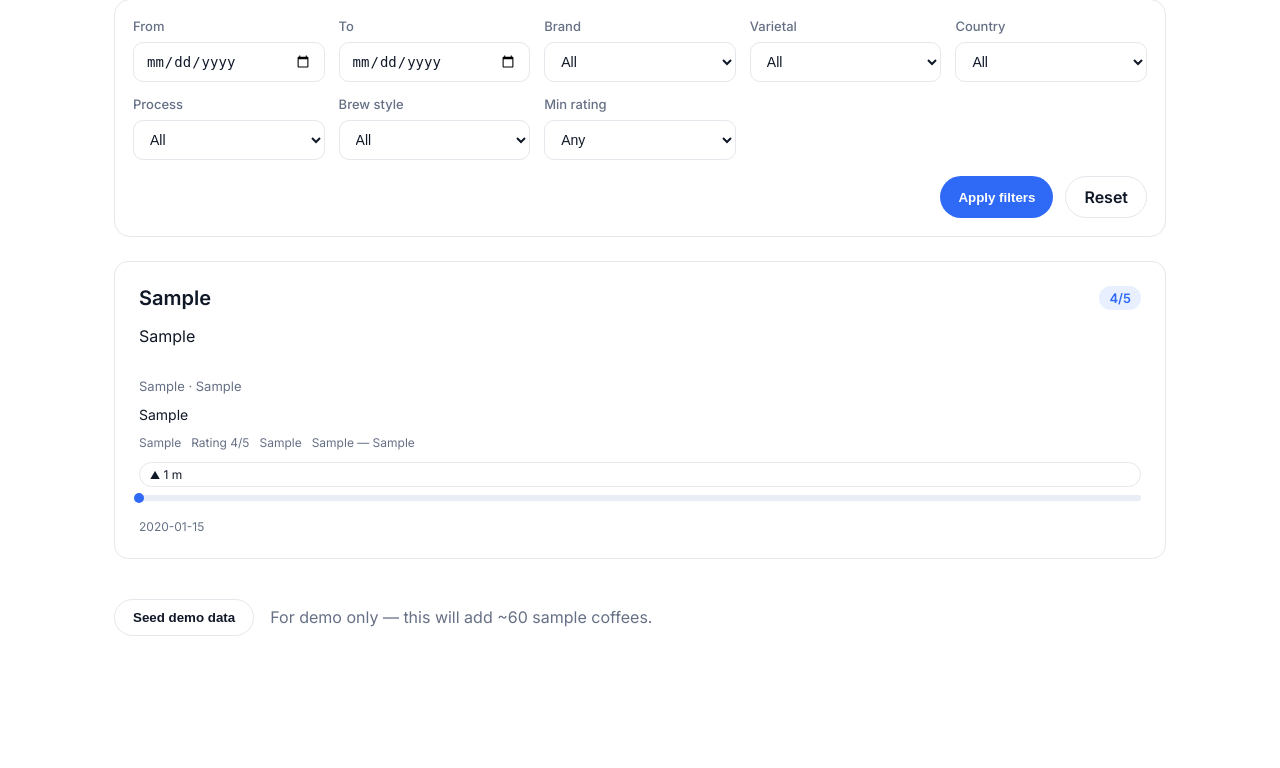
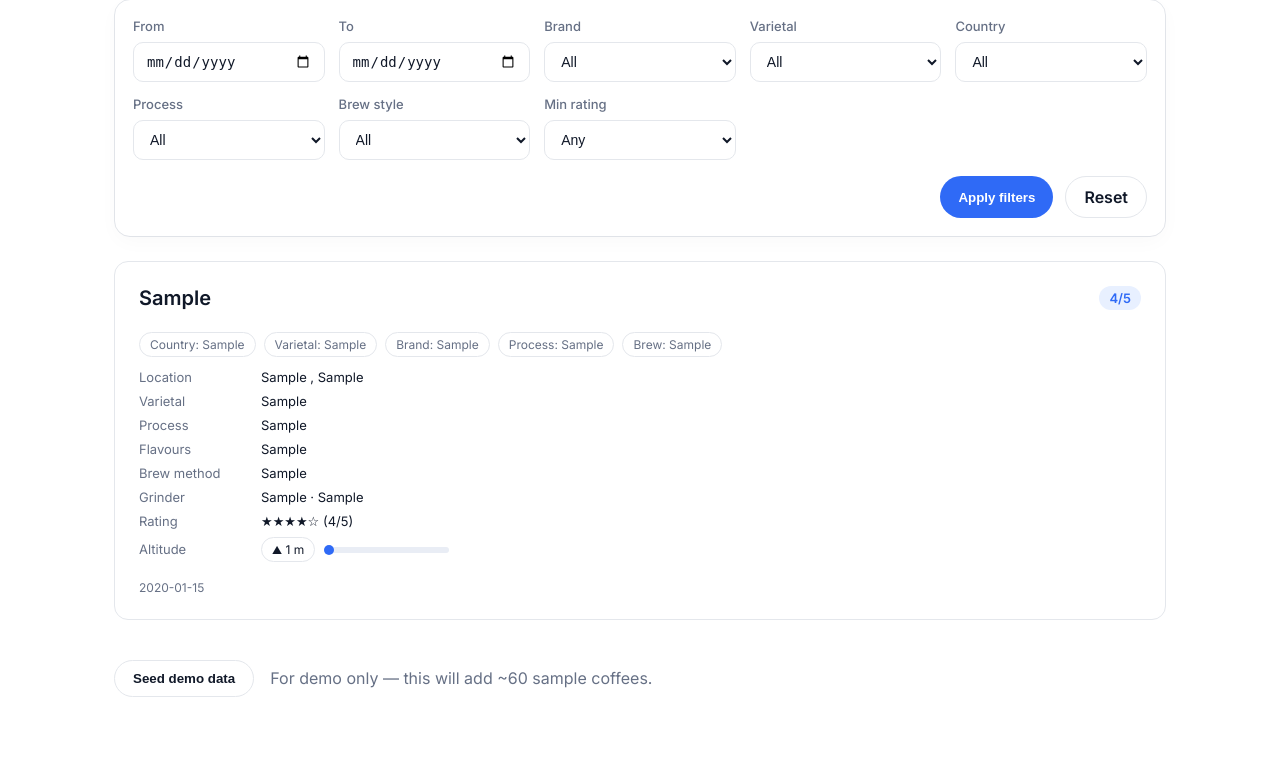
Before and after one commit to nicholasedger88/coffeelog, a Flask app: page /log in a window 1280 px wide. Shown: the part 179-947 px from the top of the page. Before the commit the page ends 815 px from the top, so only its background shows below. Run offline with Flask 3, Linux system fonts and the light colour scheme; tables that the repository leaves empty hold one stand-in row (values such as "Sample post").

Commit message:
Refresh log layout and map linking

```diff
--- a/app.py
+++ b/app.py
@@ -6,6 +6,7 @@ import sqlite3
 from datetime import datetime
 from pathlib import Path
 from typing import Any
+from urllib.parse import urlencode
 
 import pycountry
 import requests
@@ -68,6 +69,23 @@ def flag_country(country: str) -> str:
     if not flag:
         return country
     return f"{flag} {country}"
+
+
+@app.template_filter("format_latlon")
+def format_latlon(value: float | None) -> str:
+    if value is None:
+        return ""
+    return f"{value:.5f}"
+
+
+def build_query(args: dict[str, str], **updates: str) -> str:
+    data = dict(args)
+    for key, value in updates.items():
+        if value:
+            data[key] = value
+        else:
+            data.pop(key, None)
+    return urlencode(data)
 
 
 SCHEMA_SQL = """
@@ -312,11 +330,14 @@ def add_coffee() -> Any:
 @app.route("/log")
 def log() -> Any:
     init_db()
+    entry_id = request.args.get("entry_id")
     filters = build_filters_from_request(request.args)
     coffees = fetch_coffees(filters)
     return render_template(
         "log.html",
         coffees=coffees,
+        entry_id=entry_id,
+        build_query=build_query,
         distinct_values={
             "brand": get_distinct_values("brand"),
             "varietal": get_distinct_values("varietal"),
@@ -339,6 +360,7 @@ def map_view() -> Any:
     return render_template(
         "map.html",
         coffees=json.dumps(coffees),
+        build_query=build_query,
         distinct_values={
             "brand": get_distinct_values("brand"),
             "varietal": get_distinct_values("varietal"),
--- a/static/app.js
+++ b/static/app.js
@@ -314,6 +314,7 @@ const setupMapView = () => {
       coffee.rating ? `Rating: ${coffee.rating}/5` : "",
       coffee.flavours ? `Flavours: ${coffee.flavours}` : "",
       coffee.altitude_m ? `Altitude: ${coffee.altitude_m} m` : "",
+      coffee.id ? `<a class="popup-link" href="/log?entry_id=${coffee.id}">View entry</a>` : "",
     ]
       .filter(Boolean)
       .join("<br>");
--- a/static/styles.css
+++ b/static/styles.css
@@ -339,6 +368,73 @@ button.secondary,
   display: flex;
   flex-direction: column;
   gap: 12px;
+}
+
+.chip-row {
+  display: flex;
+  flex-wrap: wrap;
+  gap: 8px;
+}
+
+.chip-link {
+  display: inline-flex;
+  align-items: center;
+  gap: 6px;
+  border: 1px solid var(--border);
+  border-radius: 999px;
+  padding: 4px 10px;
+  font-size: 12px;
+  color: var(--muted);
+  text-decoration: none;
+}
+
+.chip-link:hover {
+  color: var(--text);
+  border-color: var(--accent);
+}
+
+.detail-grid {
+  display: flex;
+  flex-direction: column;
+  gap: 8px;
+}
+
+.detail-row {
+  display: flex;
+  gap: 12px;
+  font-size: 13px;
+  align-items: baseline;
+}
+
+.detail-label {
+  min-width: 110px;
+  color: var(--muted);
+}
+
+.detail-value {
+  color: var(--text);
+}
+
+.detail-altitude .meter {
+  display: inline-block;
+  width: 120px;
+  margin-left: 10px;
+  vertical-align: middle;
+}
+
+.highlight {
+  border-color: var(--accent);
+  background: #f5f8ff;
+}
+
+.entry-clear {
+  margin-top: 16px;
+}
+
+.entry-clear a {
+  font-size: 13px;
+  color: var(--accent);
+  text-decoration: none;
 }
 
 .meta {
--- a/templates/log.html
+++ b/templates/log.html
@@ -12,37 +12,88 @@
 
 <section class="cards">
   {% for coffee in coffees %}
-    <article class="card coffee-card">
+    {% set is_target = entry_id and coffee.id|string == entry_id %}
+    <article class="card coffee-card{% if is_target %} highlight{% endif %}" id="entry-{{ coffee.id }}">
       <div class="card-header">
         <div>
           <h2>{{ coffee.brand or "Unknown roaster" }}</h2>
-          <p>{{ coffee.varietal or "" }}</p>
         </div>
         <span class="rating">{{ coffee.rating }}/5</span>
       </div>
       <div class="card-body">
-        <div class="meta">
-          <span>{% if coffee.country %}{{ coffee.country|flag_country }}{% endif %}</span>
-          {% if coffee.location %}<span>· {{ coffee.location }}</span>{% endif %}
+        <div class="chip-row">
+          {% if coffee.country %}
+            <a class="chip-link" href="{{ url_for('log') }}?{{ build_query(request.args, country=coffee.country, entry_id='') }}">Country: {{ coffee.country|flag_country }}</a>
+          {% endif %}
+          {% if coffee.varietal %}
+            <a class="chip-link" href="{{ url_for('log') }}?{{ build_query(request.args, varietal=coffee.varietal, entry_id='') }}">Varietal: {{ coffee.varietal }}</a>
+          {% endif %}
+          {% if coffee.brand %}
+            <a class="chip-link" href="{{ url_for('log') }}?{{ build_query(request.args, brand=coffee.brand, entry_id='') }}">Brand: {{ coffee.brand }}</a>
+          {% endif %}
+          {% if coffee.process %}
+            <a class="chip-link" href="{{ url_for('log') }}?{{ build_query(request.args, process=coffee.process, entry_id='') }}">Process: {{ coffee.process }}</a>
+          {% endif %}
+          {% if coffee.brew_style %}
+            <a class="chip-link" href="{{ url_for('log') }}?{{ build_query(request.args, brew_style=coffee.brew_style, entry_id='') }}">Brew: {{ coffee.brew_style }}</a>
+          {% endif %}
         </div>
-        {% if coffee.flavours %}
-          <p class="flavours">{{ coffee.flavours }}</p>
+
+        <div class="detail-grid">
+          <div class="detail-row">
+            <span class="detail-label">Location</span>
+            <span class="detail-value">
+              {% if coffee.country %}{{ coffee.country|flag_country }}{% endif %}
+              {% if coffee.location %}{% if coffee.country %}, {% endif %}{{ coffee.location }}{% endif %}
+            </span>
+          </div>
+          <div class="detail-row">
+            <span class="detail-label">Varietal</span>
+            <span class="detail-value">{{ coffee.varietal or "—" }}</span>
+          </div>
+          <div class="detail-row">
+            <span class="detail-label">Process</span>
+            <span class="detail-value">{{ coffee.process or "—" }}</span>
+          </div>
+          <div class="detail-row">
+            <span class="detail-label">Flavours</span>
+            <span class="detail-value">{{ coffee.flavours or "—" }}</span>
+          </div>
+          <div class="detail-row">
+            <span class="detail-label">Brew method</span>
+            <span class="detail-value">{{ coffee.brew_style or "—" }}</span>
+          </div>
+          <div class="detail-row">
+            <span class="detail-label">Grinder</span>
+            <span class="detail-value">
+              {% if coffee.grinder %}
+                {{ coffee.grinder }}{% if coffee.grind_setting %} · {{ coffee.grind_setting }}{% endif %}
+              {% else %}
+                —
               {% endif %}
-        <div class="details">
-          {% if coffee.brew_style %}<span>{{ coffee.brew_style }}</span>{% endif %}
-          <span>Rating {{ coffee.rating }}/5</span>
-          {% if coffee.process %}<span>{{ coffee.process }}</span>{% endif %}
-          {% if coffee.grinder %}<span>{{ coffee.grinder }}{% if coffee.grind_setting %} — {{ coffee.grind_setting }}{% endif %}</span>{% endif %}
+            </span>
+          </div>
+          <div class="detail-row">
+            <span class="detail-label">Rating</span>
+            <span class="detail-value">
+              {% set stars = "★★★★★" %}
+              {% set filled = coffee.rating %}
+              {{ stars[:filled] }}{{ "☆" * (5 - filled) }} ({{ coffee.rating }}/5)
+            </span>
           </div>
           {% if coffee.altitude_m %}
             {% set position = coffee.altitude_m / 2500 * 100 %}
-          <div class="altitude">
+            <div class="detail-row detail-altitude">
+              <span class="detail-label">Altitude</span>
+              <span class="detail-value">
                 <span class="chip">⛰ {{ "{:,.0f}".format(coffee.altitude_m) }} m</span>
-            <div class="meter">
-              <div class="dot" style="left: {% if position < 0 %}0{% elif position > 100 %}100{% else %}{{ position|round(2) }}{% endif %}%"></div>
-            </div>
+                <span class="meter">
+                  <span class="dot" style="left: {% if position < 0 %}0{% elif position > 100 %}100{% else %}{{ position|round(2) }}{% endif %}%"></span>
+                </span>
+              </span>
             </div>
           {% endif %}
+        </div>
       </div>
       <div class="card-footer">
         <span>{{ coffee.date }}</span>
@@ -53,8 +104,25 @@
   {% endfor %}
 </section>
 
+{% if entry_id %}
+  <div class="entry-clear">
+    <a href="{{ url_for('log') }}?{{ build_query(request.args, entry_id='') }}">Clear filter</a>
+  </div>
+{% endif %}
+
 <form method="post" action="{{ url_for('seed_route') }}" class="seed">
   <button type="submit" class="secondary">Seed demo data</button>
   <p>For demo only — this will add ~60 sample coffees.</p>
 </form>
+
+{% if entry_id %}
+  <script>
+    document.addEventListener("DOMContentLoaded", () => {
+      const target = document.getElementById("entry-{{ entry_id }}");
+      if (target) {
+        target.scrollIntoView({ behavior: "smooth", block: "center" });
+      }
+    });
+  </script>
+{% endif %}
 {% endblock %}
--- a/templates/partials/_filters.html
+++ b/templates/partials/_filters.html
@@ -1,4 +1,4 @@
-<form class="filters" method="get">
+<form class="filters filters-sticky" method="get">
   <div class="filter-grid">
     <label>
       From
```
Also changed, not shown: other parts of static/styles.css (+45 -0 lines), templates/add.html (+74 -47 lines). Lines whose indentation alone changed are shown as unchanged.
